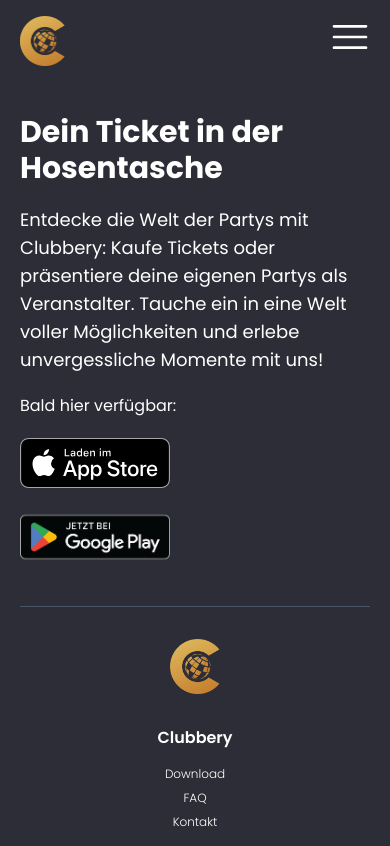
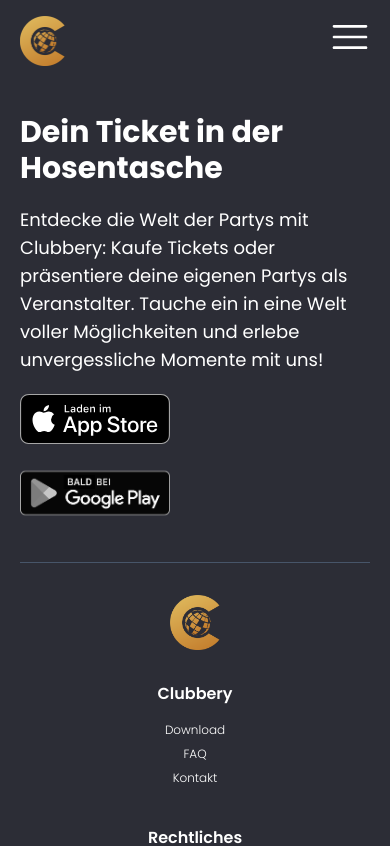
Before and after one commit to Bukabuka321/clubbery-nextjs, a Next.js app: page / in a window 390 px wide. Shown: the top 846 px of the page. Built offline with nearby package versions, Linux system fonts and the light colour scheme; what tailwindcss-animated would draw is missing.

Commit message:
changing link

```diff
--- a/src/components/landing.jsx
+++ b/src/components/landing.jsx
@@ -5,12 +5,32 @@
   return (
     <div className="flex flex-col md:flex-row md:justify-evenly md:items-center text-white  w-full">
       <div className="flex flex-col gap-y-5 w-full md:w-2/3">
-				<h1 className="text-3xl md:text-5xl font-bold">Dein Ticket in der Hosentasche</h1>
-				<p className="text-lg">Entdecke die Welt der Partys mit Clubbery: Kaufe Tickets oder präsentiere deine eigenen Partys als Veranstalter. Tauche ein in eine Welt voller Möglichkeiten und erlebe unvergessliche Momente mit uns!</p>
-				<h2>Bald hier verfügbar:</h2>
+        <h1 className="text-3xl md:text-5xl font-bold">
+          Dein Ticket in der Hosentasche
+        </h1>
+        <p className="text-lg">
+          Entdecke die Welt der Partys mit Clubbery: Kaufe Tickets oder
+          präsentiere deine eigenen Partys als Veranstalter. Tauche ein in eine
+          Welt voller Möglichkeiten und erlebe unvergessliche Momente mit uns!
+        </p>
         <div className="flex flex-col md:flex-row gap-5">
-					<Image src="/badges/apple-badge.svg" alt="Laden in App Store" width={150} height={50} />
-					<Image src="/badges/google-play-badge.png" alt="Laden in Google Play Store" width={150} height={50} />
+          <Link
+            target="_blank"
+            href="https://apps.apple.com/de/app/clubbery/id6476625439"
+          >
+            <Image
+              src="/badges/apple-badge.svg"
+              alt="Laden in App Store"
+              width={150}
+              height={50}
+            />{" "}
+          </Link>
+          <Image
+            src="/badges/google_play_store_black_and_white.png"
+            alt="Laden in Google Play Store"
+            width={150}
+            height={50}
+          />
         </div>
       </div>
       <div className="hidden md:block relative">
@@ -18,7 +38,13 @@
         <div className="-z-10 absolute top-24 right-8 lg:top-36 lg:right-6 xl:top-44 xl:right-8 w-24 h-24 lg:w-36 lg:h-36 bg-orange-400 rounded-full blur-3xl"></div>
         <div className="-z-10 absolute bottom-24 left-24 lg:bottom-44 lg:left-32 xl:bottom-48 xl:left-32 w-24 h-24 lg:w-36 lg:h-36 bg-yellow-500 rounded-full blur-3xl"></div>
         <div className="-z-10 absolute -bottom-5 right-14 lg:-bottom-5 lg:right-28 xl:-bottom-5 xl:right-32 w-24 h-24 lg:w-36 lg:h-36 bg-sky-500 rounded-full blur-3xl"></div>
-				<Image className="z-10" src="/iphonemockupsclubbery.png" alt="phone" width={1200} height={1500} />
+        <Image
+          className="z-10"
+          src="/iphonemockupsclubbery.png"
+          alt="phone"
+          width={1200}
+          height={1500}
+        />
       </div>
     </div>
   );
--- a/src/components/layout/header.jsx
+++ b/src/components/layout/header.jsx
@@ -17,9 +17,20 @@
   const scrollPosition = useScrollPosition();
   return (
     <header className="sticky top-0 z-50 mb-8 lg:mb-5">
-			<div className={`${scrollPosition > 0 || menu ? "bg-[#262730]" : "bg-transparent"} ${scrollPosition > 0 && !menu ? "shadow-lg" : "shadow-none"} transition-colors ease-in duration-100 flex flex-row justify-between items-center w-full text-white py-4 px-5 md:px-10`}>
+      <div
+        className={`${
+          scrollPosition > 0 || menu ? "bg-[#262730]" : "bg-transparent"
+        } ${
+          scrollPosition > 0 && !menu ? "shadow-lg" : "shadow-none"
+        } transition-colors ease-in duration-100 flex flex-row justify-between items-center w-full text-white py-4 px-5 md:px-10`}
+      >
         <Link href="/" className="hover_button_animation">
-					<Image src="/logo.png" alt="Clubbery Logo Image" width={45} height={50} />
+          <Image
+            src="/logo.png"
+            alt="Clubbery Logo Image"
+            width={45}
+            height={50}
+          />
         </Link>
         <ul className="hidden md:flex flex-row justify-between items-center list-none gap-x-5 lg:gap-x-12 text-base">
           {/* <li>
@@ -38,18 +49,30 @@
             </Link>
           </li>
           <li className="hover_button_animation">
-						<Link href="/not-found" className="px-5 py-3 rounded-2xl bg-[#CC7503] text-[#F0FDF4]">
+            <Link
+              target="_blank"
+              href="https://apps.apple.com/de/app/clubbery/id6476625439"
+              className="px-5 py-3 rounded-2xl bg-[#CC7503] text-[#F0FDF4]"
+            >
               Download Clubbery
             </Link>
           </li>
         </ul>
         <div className="block md:hidden">
           <button type="button" onClick={() => handleOnClick()}>
-						{menu ? <AiOutlineClose className="text-white w-7 h-7" /> : <RxHamburgerMenu className="text-white w-10 h-10 " />}
+            {menu ? (
+              <AiOutlineClose className="text-white w-7 h-7" />
+            ) : (
+              <RxHamburgerMenu className="text-white w-10 h-10 " />
+            )}
           </button>
         </div>
       </div>
-			<div className={`absolute md:hidden ${menu ? "translate-y-0" : "-translate-y-[200%]"} bg-[#262730] w-full pb-5 transition ease-in-out shadow-lg -z-10`}>
+      <div
+        className={`absolute md:hidden ${
+          menu ? "translate-y-0" : "-translate-y-[200%]"
+        } bg-[#262730] w-full pb-5 transition ease-in-out shadow-lg -z-10`}
+      >
         <ul className="flex flex-col gap-y-3 items-center list-none gap-x-12 text-white text-lg">
           {/* <li>
 						<Link onClick={() => handleOnClick()} href="/not-found">
```
Also changed, not shown: public/badges/google_play_store_black_and_white.png (added), 1 other file (tests, documents, lock files or other folders). Lines whose indentation alone changed are shown as unchanged.
